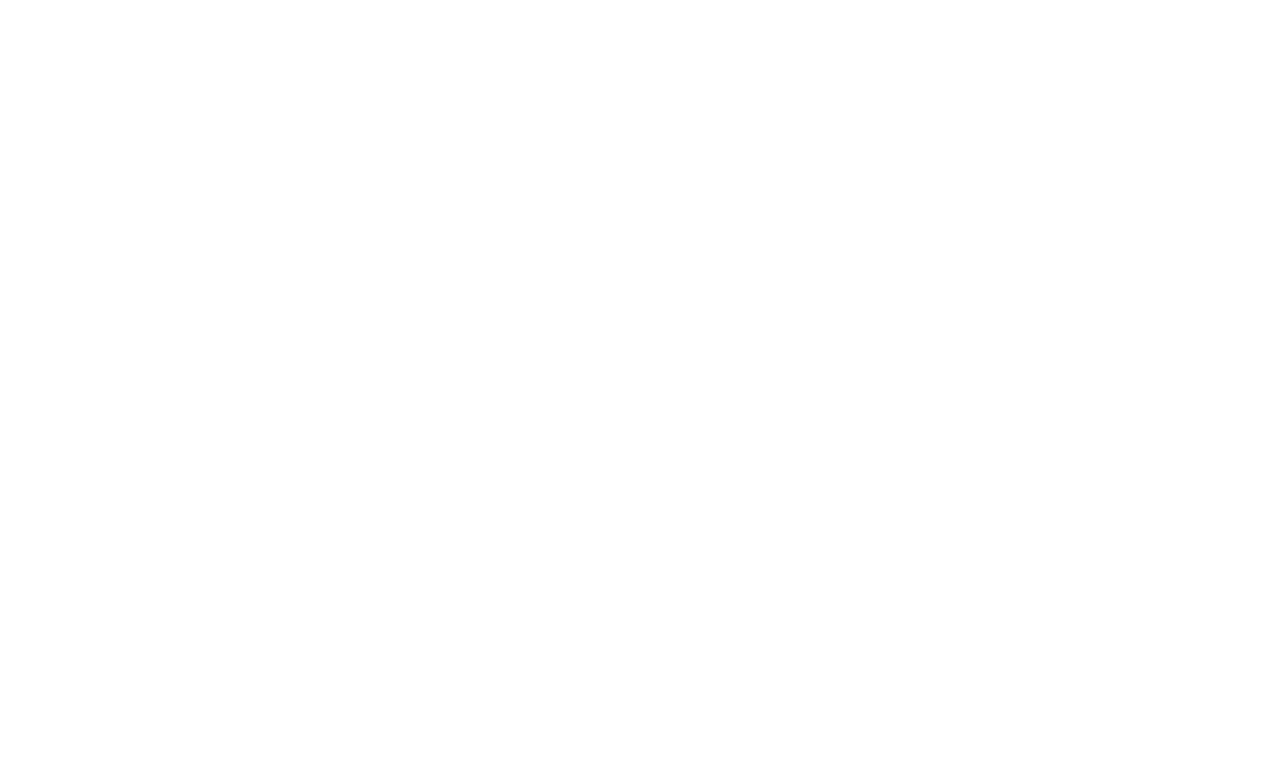
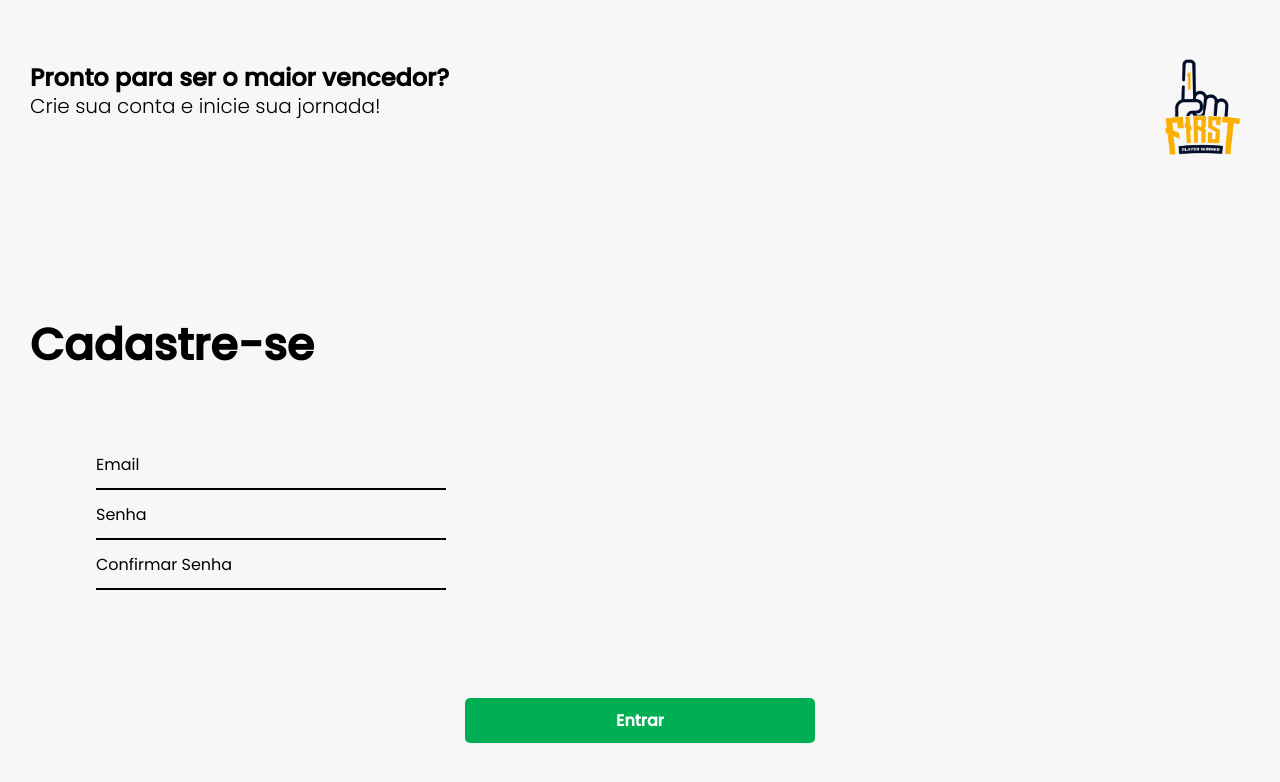
Before and after one commit to oliveira086/First-player-winner-site, a React (Create React App) app: page /registrationPage in a window 1280 px wide. Shown: the top 782 px of the page. Built offline with nearby package versions, Linux system fonts and the light colour scheme.

Commit message:
feat: adding registration screen

```diff
--- /dev/null
+++ b/src/pages/RegistrationPage/index.tsx
@@ -0,0 +1,47 @@
+import React from 'react';
+
+import {
+  Container,
+  TopContainer,
+  FrasesContainer,
+  MiddleContainer,
+  BottomContainer,
+  InputContainer,
+  FraseCadastroContainer,
+  FraseCadastro,
+  FraseAbaixo,
+  FraseAcima,
+  Logo,
+} from './styles';
+
+import Button from '../../components/atoms/Button';
+import Input from '../../components/atoms/Input';
+
+const LoginPage: React.FC = () => {
+  return (
+    <Container>
+      <TopContainer>
+        <FrasesContainer>
+          <FraseAcima>Pronto para ser o maior vencedor?</FraseAcima>
+          <FraseAbaixo>Crie sua conta e inicie sua jornada!</FraseAbaixo>
+        </FrasesContainer>
+        <Logo />
+      </TopContainer>
+      <MiddleContainer>
+        <FraseCadastroContainer>
+          <FraseCadastro>Cadastre-se</FraseCadastro>
+        </FraseCadastroContainer>
+        <InputContainer>
+          <Input title="Email" place="Email" />
+          <Input title="Senha" place="Senha" />
+          <Input title="Confirmar Senha" place="Confirmar Senha" />
+        </InputContainer>
+      </MiddleContainer>
+      <BottomContainer>
+        <Button statusType="confirmation">Entrar</Button>
+      </BottomContainer>
+    </Container>
+  );
+};
+
+export default LoginPage;
--- /dev/null
+++ b/src/pages/RegistrationPage/styles.ts
@@ -0,0 +1,98 @@
+import styled from 'styled-components';
+import logo from '../../assets/imgs/logo.png';
+
+export const Container = styled.div`
+  display: flex;
+  flex-direction: column;
+  justify-content: flex-end;
+  align-items: center;
+  width: 100vw;
+  height: 100vh;
+  background-size: cover;
+  background-repeat: no-repeat;
+  background-position: center;
+  background-color: #f7f7f7;
+`;
+
+export const TopContainer = styled.div`
+  display: flex;
+  flex-direction: row;
+  width: 100vw;
+  height: 40vh;
+`;
+
+export const FrasesContainer = styled.div`
+  display: flex;
+  padding-left: 1.875rem;
+  width: 100%;
+  flex: 1;
+  flex-direction: column;
+  align-items: flex-start;
+  justify-content: left;
+  margin-top: 60px;
+`;
+
+export const Logo = styled.div`
+  background-image: url(${logo});
+  background-size: cover;
+  background-repeat: no-repeat;
+  background-position: center;
+  width: 9.75rem;
+  height: 8.4375rem;
+  margin-top: 40px;
+`;
+
+export const MiddleContainer = styled.div`
+  display: flex;
+  flex-direction: column;
+  width: 100vw;
+  height: 40vh;
+  justify-content: space-around;
+  align-items: center;
+`;
+
+export const BottomContainer = styled.div`
+  display: flex;
+  width: 100vw;
+  height: 20vh;
+  justify-content: center;
+  align-items: center;
+`;
+
+export const FraseCadastroContainer = styled.div`
+  display: flex;
+  padding-left: 1.875rem;
+  width: 100%;
+  flex: 1;
+  flex-direction: column;
+  align-items: flex-start;
+  justify-content: left;
+`;
+
+export const InputContainer = styled.div`
+  width: 85%;
+  flex: 1;
+  margin-bottom: 50px;
+`;
+
+export const FraseCadastro = styled.p`
+  font-size: 2.75rem;
+  font-weight: 700;
+  line-height: 3.125rem;
+  //margin-bottom: 0.6875rem;
+`;
+
+export const FraseAcima = styled.p`
+  font-size: 1.5rem;
+  font-weight: 700;
+  line-height: 2.25rem;
+`;
+
+export const FraseAbaixo = styled.p`
+  font-size: 1.25rem;
+  font-weight: 300;
+  line-height: 1.3125rem;
+`;
+
+// <p>Pronto para ser o maior vencedor?</p>
+// <p>Acesse sua conta e inicie sua jornada!</p>
--- a/src/routes/index.tsx
+++ b/src/routes/index.tsx
@@ -4,6 +4,7 @@ import { Switch, Route } from 'react-router-dom';
 
 import PreLoginPage from '../pages/PreLoginPage';
 import LoginPage from '../pages/LoginPage';
+import RegistrationPage from '../pages/RegistrationPage';
 import ListChampionships from '../pages/ListChampionships';
 import ChampionshipDetails from '../pages/ChampionshipsDetails';
 import ListExtract from '../pages/ListExtract';
@@ -13,6 +14,7 @@ const Routes: React.FC = () => (
   <Switch>
     <Route path="/" exact component={PreLoginPage} />
     <Route path="/loginPage" exact component={LoginPage} />
+    <Route path="/registrationPage" exact component={RegistrationPage} />
     <Route path="/listchampionship" exact component={ListChampionships} />
     <Route path="/championship/details" exact component={ChampionshipDetails} />
     <Route path="/extract" exact component={ListExtract} />
```
